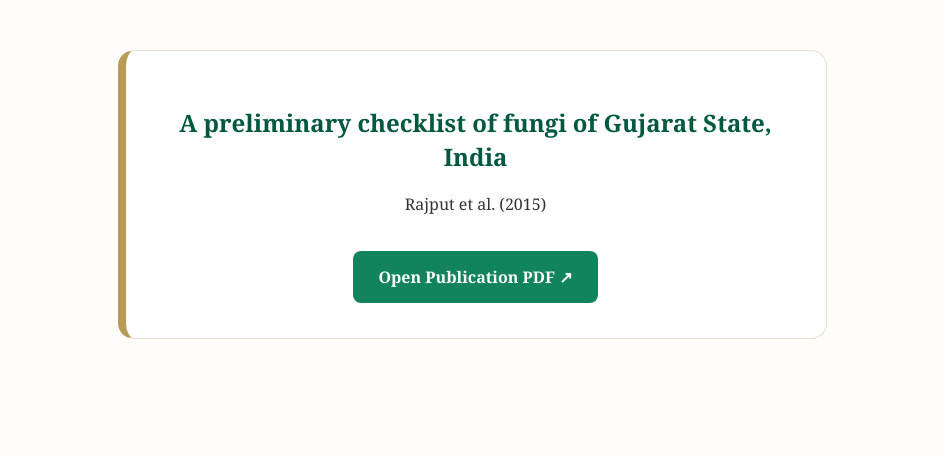
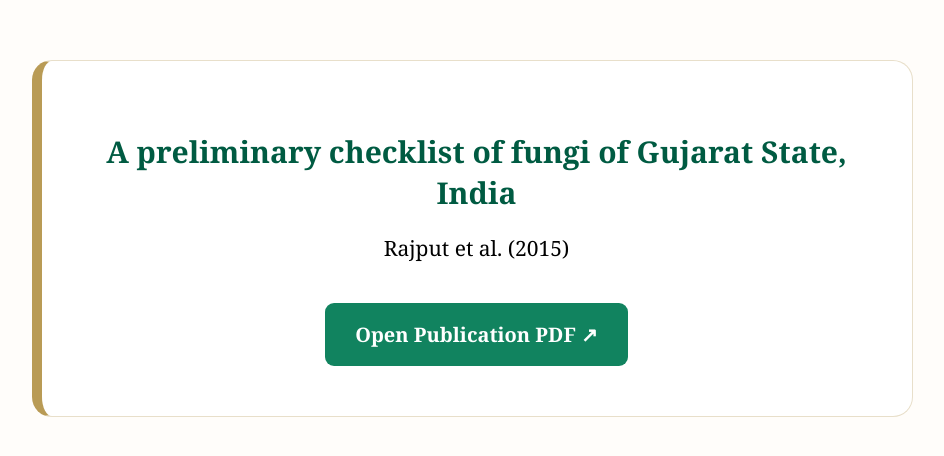
Before and after one commit to RPFOG118/fog-publications-test, a plain HTML site: page paper1-manual-test.html in a window 1280 px wide. Shown: the whole page, without its empty margins (168-1112 px from the left). Drawn offline with Linux system fonts and the light colour scheme.

Commit message:
Update paper1-manual-test.html

```diff
--- a/paper1-manual-test.html
+++ b/paper1-manual-test.html
@@ -8,44 +8,45 @@
   <style>
     body {
       margin: 0;
-      padding: 50px 20px;
+      padding: 60px 20px;
       background: #fffdfa;
       font-family: Georgia, serif;
       text-align: center;
-      color: #00583e;
     }
     .card {
-      max-width: 650px;
+      max-width: 800px;
       margin: auto;
-      padding: 35px 25px;
-      border: 1px solid #e7dfce;
-      border-left: 8px solid #b99b58;
-      border-radius: 16px;
-      background: #fff;
+      padding: 50px 35px;
+      background: white;
+      border: 1px solid #e8dfca;
+      border-left: 10px solid #b99b55;
+      border-radius: 20px;
     }
-    h2 { line-height: 1.4; }
-    p { color: #333; }
-    .pdf-button {
+    h1 {
+      color: #005b42;
+      font-size: 30px;
+    }
+    p { font-size: 21px; }
+    a {
       display: inline-block;
       margin-top: 20px;
-      padding: 15px 25px;
-      background: #11835d;
+      padding: 18px 30px;
+      background: #11835f;
       color: white;
+      border-radius: 9px;
       text-decoration: none;
-      border-radius: 8px;
+      font-size: 20px;
       font-weight: bold;
     }
   </style>
 </head>
 <body>
   <div class="card">
-    <h2>A preliminary checklist of fungi of Gujarat State, India</h2>
+    <h1>A preliminary checklist of fungi of Gujarat State, India</h1>
     <p>Rajput et al. (2015)</p>
-
-    <a class="pdf-button"
-       href="https://img1.wsimg.com/blobby/go/2951aae8-0bd3-4632-a1cf-5ebe56982356/downloads/fef871f6-fd86-4eac-87b7-06bc7fbceb03/A%20preliminary%20checklist%20of%20fungi%20of%20Gujarat%20St.pdf?ver=1792875218610"
+    <a href="https://www.creamjournal.org/pdf/Cream_5_4_1.pdf"
        target="_self">
-       Open Publication PDF ↗
+      Open Publication PDF ↗
     </a>
   </div>
 </body>
```
